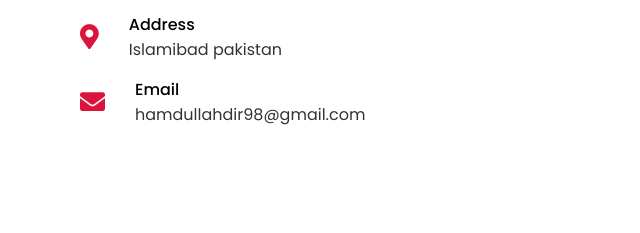
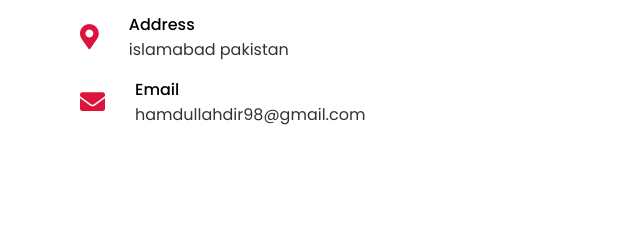
Before and after one commit to hamd311/portfoliosite, a plain HTML site: page index.html in a window 1280 px wide. Shown: the part 3868-4101 px from the top of the page, 0-640 px from the left. Drawn offline with nearby package versions, Linux system fonts and the light colour scheme.

Commit message:
remove spell mistake

```diff
--- a/index.html
+++ b/index.html
@@ -239,7 +239,7 @@
                             <i class="fas fa-map-marker-alt"></i>
                             <div class="info">
                                 <div class="head">Address</div>
-                                <div class="sub-title">Islamibad pakistan</div>
+                                <div class="sub-title">islamabad pakistan</div>
                             </div>
                         </div>
                         <div class="row">
```
Also changed, not shown: public/index.html (+1 -1 lines).
